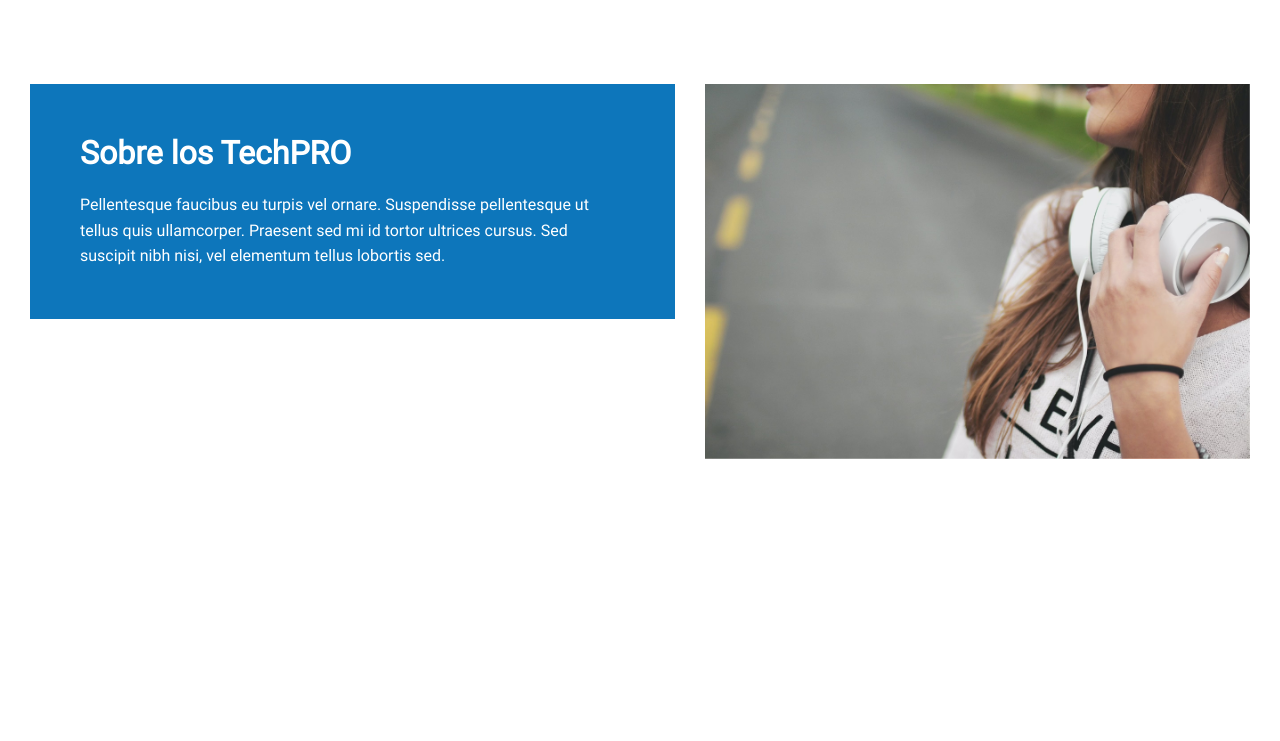
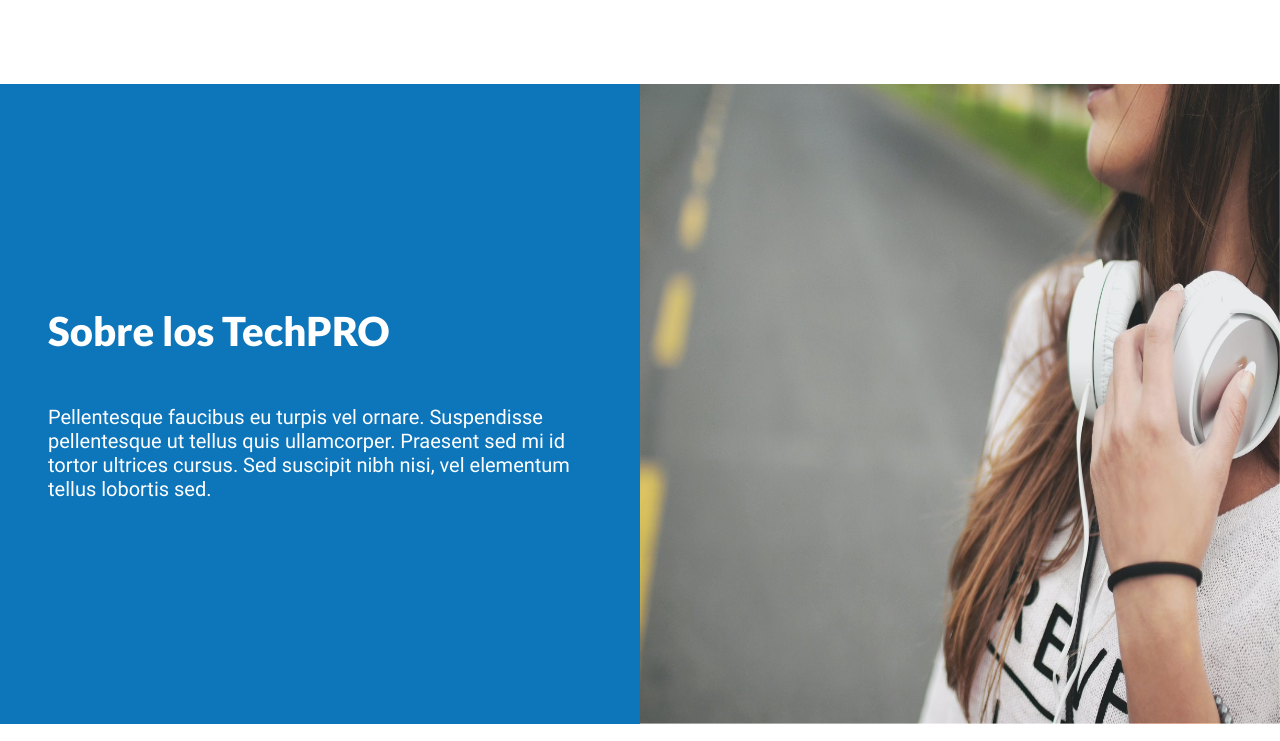
Before and after one commit to cardonero34/PAGINA-AUDIFONOS, a plain HTML site: page index.html in a window 1280 px wide. Shown: the part 1124-1865 px from the top of the page. Drawn offline with Linux system fonts and the light colour scheme.

Commit message:
cambios 2

```diff
--- a/ESTILOS/estilo.css
+++ b/ESTILOS/estilo.css
@@ -58,7 +58,7 @@
     }
 
     .imagen-audifonos {
-      height: 60vh;
+      height: 65vh;
       width: 50%;
     }
 
@@ -132,51 +132,50 @@
 
 /* contenedores tercera parte */
 
-    .contenedor {
+    .tercera-zona {
       display: flex;
-      height: 70vh;
+      height: 80vh;
     }
 
-    .texto {
-      flex: 1;
+    .texto-info {
+      width: 50%;
       background-color: #0d76bb;
-      color: white;
-      padding: 50px;
       display: flex;
-      flex-direction: column;
+      flex-direction: row;
       justify-content: center;
+      gap: 50px;
     }
 
-    .texto h2 {
-      font-size: 32px;
-      margin-bottom: 20px;
+    .contenedor-textos {
+       color: white;
+       display: flex;
+       flex-direction: column;
+       justify-content: center;
+       width: 85%;
+       gap: 50px;
     }
 
-    .texto p {
-      font-size: 16px;
-      line-height: 1.6;
+    .subtitulo-info {
+      font-family: var(--fuenteSecundaria);
+      font-size: 40px;
+    }
+
+    .descripcion-info{
+      font-family: var(--fuentePrincipal);
+      font-size: 20px;
+      line-height: ;
     }
 
     .imagen {
-      flex: 1;
+        width: 50%;
+
     }
 
-    .imagen img {
+    .girl-audifono1 {
       width: 100%;
       height: 100%;
-      object-fit: cover;
-      display: block;
     }
 
-    @media (max-width: 768px) {
-      .contenedor {
-        flex-direction: column;
-      }
-
-      .imagen img {
-        height: auto;
-      }
-    }
 
 /* contenedores cuarta parte */
 
--- a/index.html
+++ b/index.html
@@ -48,19 +48,22 @@
             </p>
         </div>
     </section>
-    <section class="contenedor">
-        <div class="texto">
-            <h2>Sobre los TechPRO</h2>
-            <p>
-                Pellentesque faucibus eu turpis vel ornare. Suspendisse pellentesque ut tellus quis ullamcorper.
-                Praesent sed mi id tortor ultrices cursus. Sed suscipit nibh nisi, vel elementum tellus lobortis sed.
-            </p>
+    <section class="tercera-zona">
+        <div class="texto-info">
+            <div class="contenedor-textos">
+                <h2 class="subtitulo-info">Sobre los TechPRO</h2>
+                <p class="descripcion-info">
+                    Pellentesque faucibus eu turpis vel ornare. Suspendisse pellentesque ut tellus quis ullamcorper.
+                    Praesent sed mi id tortor ultrices cursus. Sed suscipit nibh nisi, vel elementum tellus lobortis
+                    sed.
+                </p>
+            </div>
         </div>
         <div class="imagen">
-            <img src="./MULTIMEDIA/PICTURES/imagen-mujer.avif" alt="Persona con audífonos">
+            <img class="girl-audifono1" src="./MULTIMEDIA/PICTURES/imagen-mujer.avif" alt="Persona con audífonos">
         </div>
     </section>
-    <section>
+    <section class="cuarta-zona">
         <h2 class="titulo">Elige tus <span style="color:#00a870;">TechPRO</span></h2>
         <div class="contenedor">
             <div class="columna-izquierda">
```
Also changed, not shown: MULTIMEDIA/FONTS/Lato/Lato-BlackItalic.ttf (deleted), MULTIMEDIA/FONTS/Lato/Lato-Bold.ttf (deleted), MULTIMEDIA/FONTS/Lato/Lato-BoldItalic.ttf (deleted), MULTIMEDIA/FONTS/Lato/Lato-Italic.ttf (deleted), MULTIMEDIA/FONTS/Lato/Lato-Light.ttf (deleted), MULTIMEDIA/FONTS/Lato/Lato-LightItalic.ttf (deleted), MULTIMEDIA/FONTS/Lato/Lato-Regular.ttf (deleted), MULTIMEDIA/FONTS/Lato/Lato-Thin.ttf (deleted), MULTIMEDIA/FONTS/Lato/Lato-ThinItalic.ttf (deleted), MULTIMEDIA/FONTS/roboto/Roboto-Regular-2.ttf (deleted), MULTIMEDIA/FONTS/roboto/Roboto-Regular.ttf (deleted), MULTIMEDIA/FONTS/roboto/roboto-latin-500-normal.ttf (deleted), MULTIMEDIA/FONTS/roboto/roboto-latin-600-normal.ttf (deleted).
